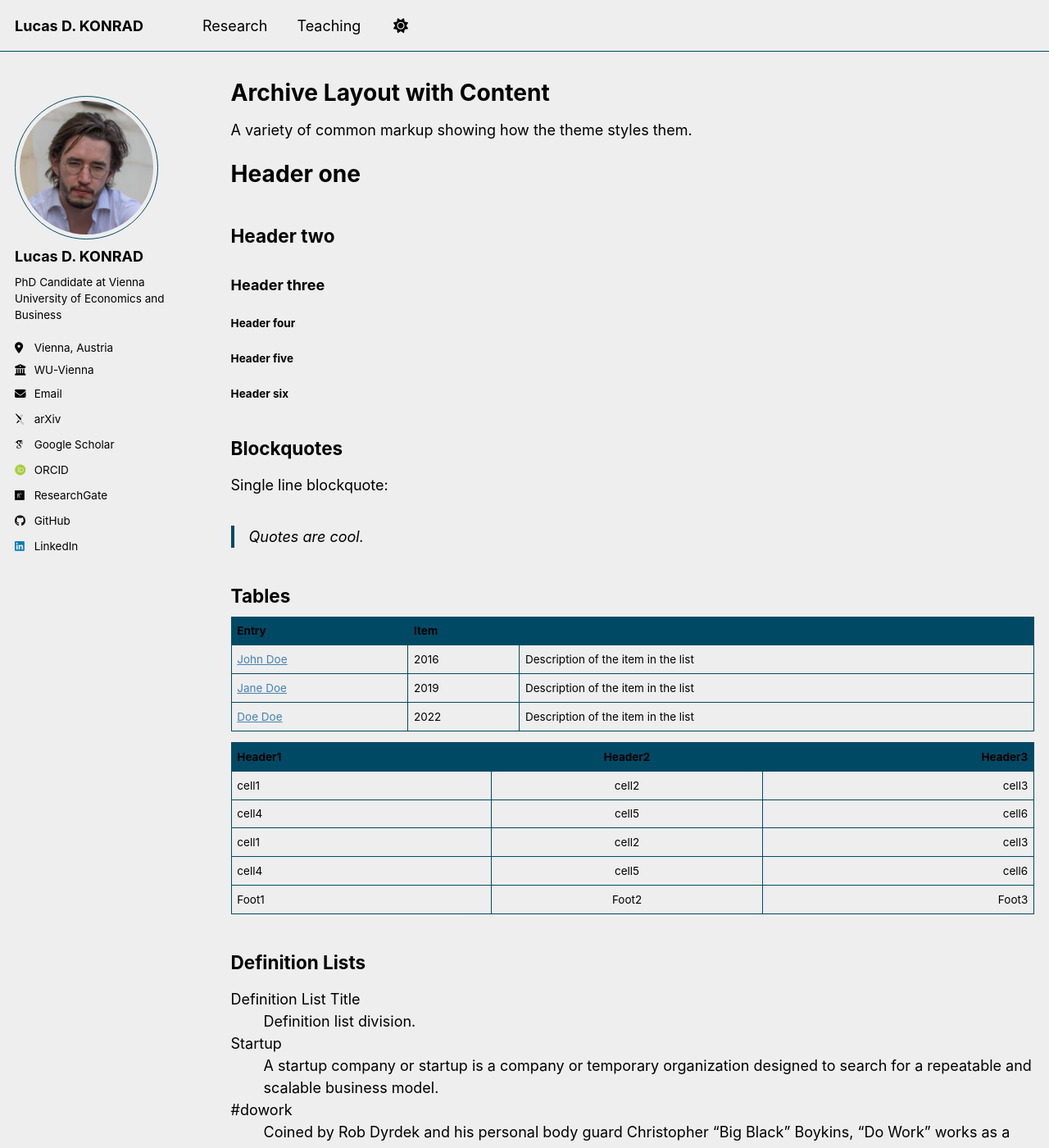
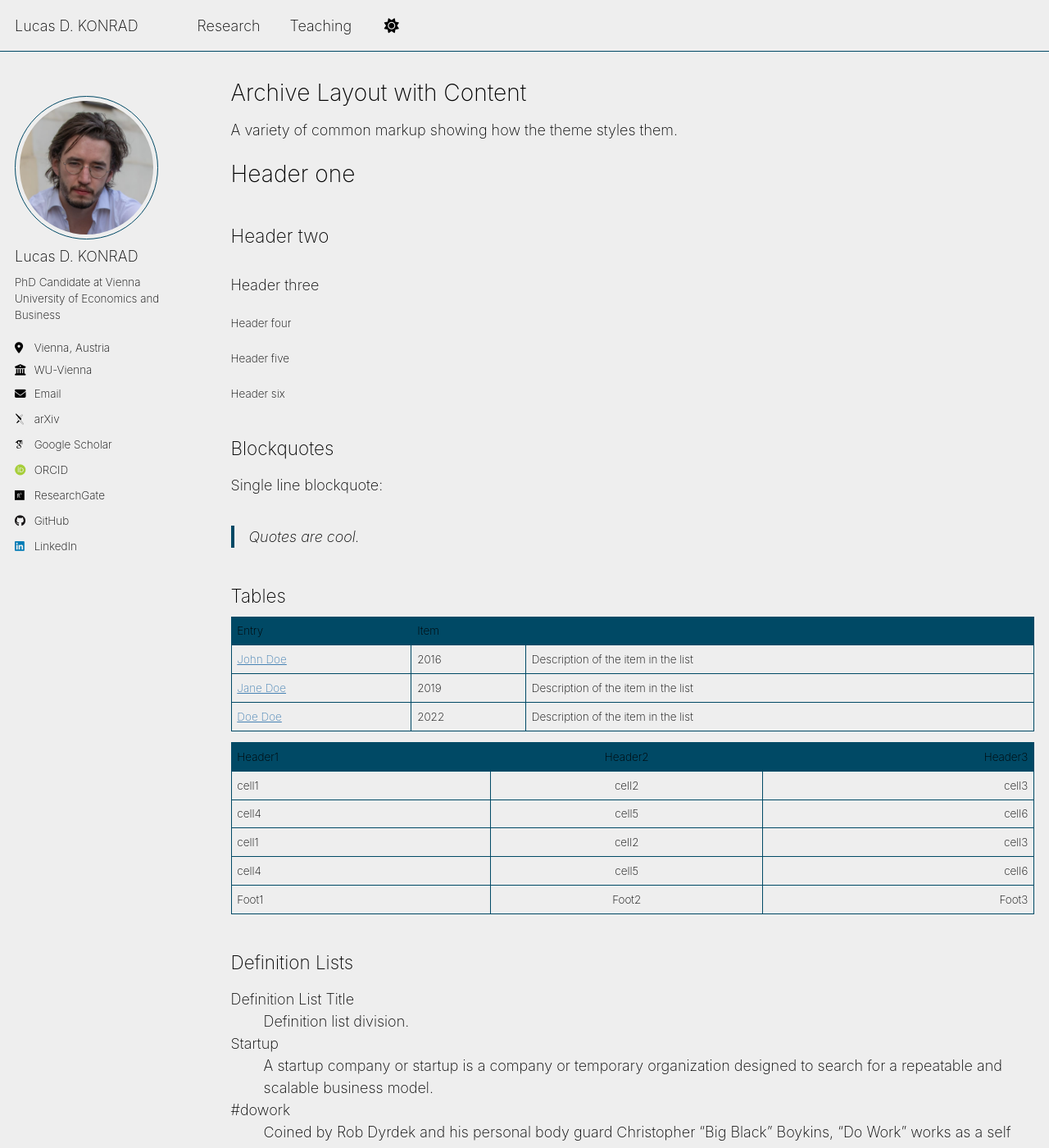
Before and after one commit to konradld/konradld.github.io, a Jekyll site: the page built from _pages/archive-layout-with-content.md, in a window 1280 px wide and 1400 px high. Shown: the whole window at 82% size. Built offline with Jekyll 4.4.1, drawn with Linux system fonts in a browser that asks for light colours; some web fonts are replaced; a script that is not in the unit is left out.

Commit message:
Update main.scss

```diff
--- a/assets/css/main.scss
+++ b/assets/css/main.scss
@@ -52,3 +52,18 @@
 .list__item:last-child .archive__item {
   border-bottom: none;
 }
+
+/* Thinner fonts */
+body {
+  font-weight: 200;
+  -webkit-font-smoothing: antialiased;
+  -moz-osx-font-smoothing: grayscale;
+}
+
+h1, h2, h3, h4, h5, h6 {
+  font-weight: 200;
+}
+
+p, li, td, th, span, a {
+  font-weight: 200;
+}
```
